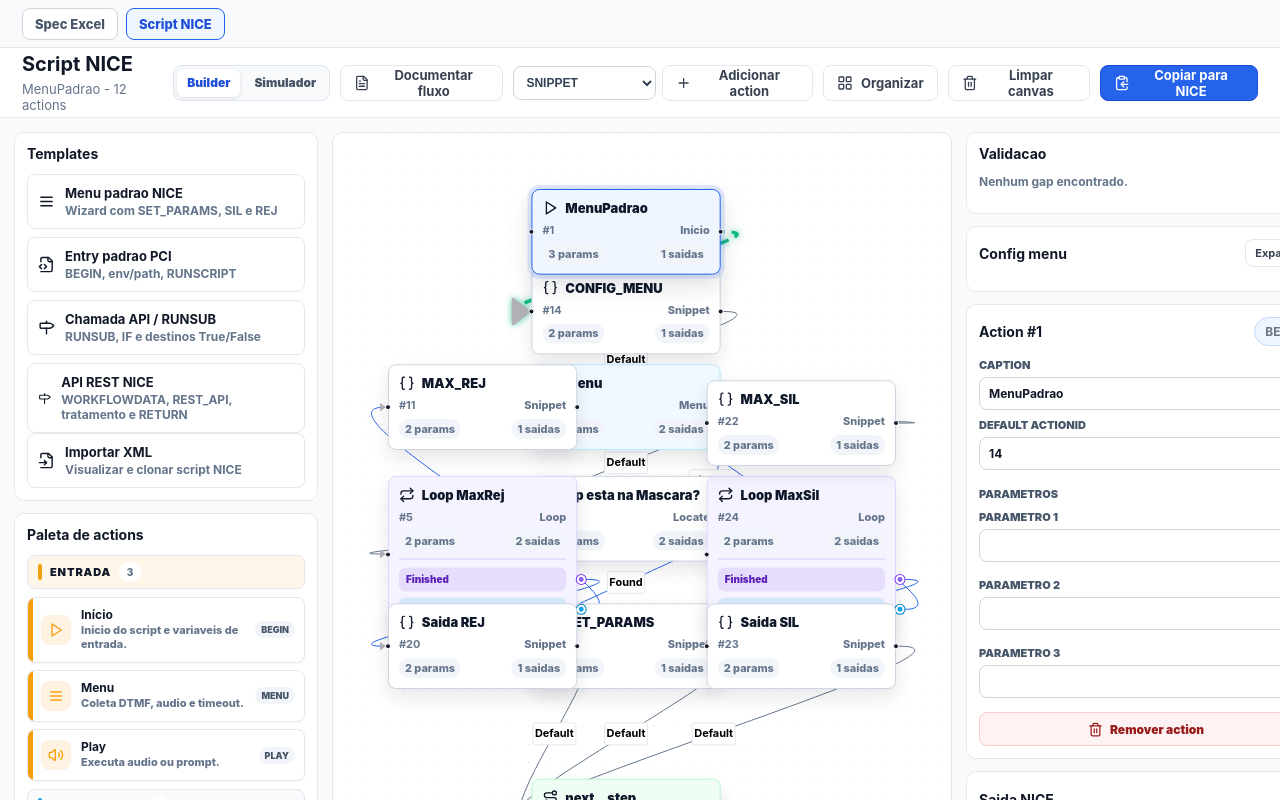
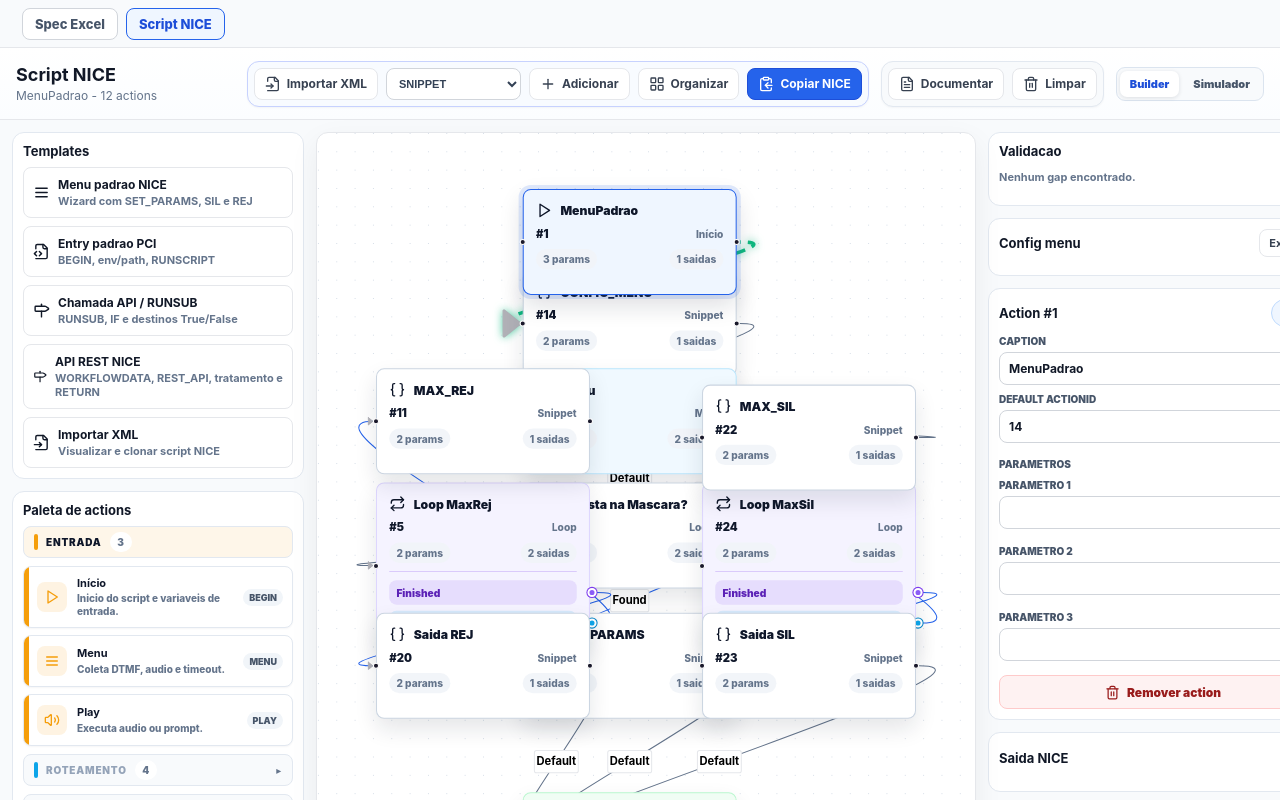
Before and after one commit to rafaelvalquer/ura-flow, a React (Vite) app: page / in a window 1280 px wide. Both pictures are taken after a click on the button "Script NICE". Shown: the top 800 px of the page. Built offline with nearby package versions, Linux system fonts and the light colour scheme.

Commit message:
ura-flow_MelhoriasLayout

```diff
--- a/src/components/nodes/NiceActionNode.jsx
+++ b/src/components/nodes/NiceActionNode.jsx
@@ -42,6 +42,7 @@ export default function NiceActionNode({ data, selected }) {
   const ifOutputs = isIfAction ? makeIfOutputs(data) : [];
   const loopOutputs = isLoopAction ? makeLoopOutputs(data) : [];
   const decisionSummary = makeDecisionSummary(data);
+  const actionSummary = makeActionSummary(data);
 
   return (
     <div className={`nice-action-node nice-action-${data.action?.toLowerCase()} ${selected ? 'is-selected' : ''} ${data.isSimulated ? 'is-simulated' : ''}`}>
@@ -58,6 +59,11 @@ export default function NiceActionNode({ data, selected }) {
         <span>{data.parameters?.length ?? 0} params</span>
         <span>{branchCount} saidas</span>
       </div>
+      {actionSummary ? (
+        <div className="nice-action-node-summary" title={actionSummary}>
+          {actionSummary}
+        </div>
+      ) : null}
       {decisionSummary ? (
         <div className={`nice-decision-summary is-${decisionSummary.kind}`} title={decisionSummary.title}>
           {decisionSummary.label ? <span>{decisionSummary.label}</span> : null}
@@ -128,6 +134,30 @@ export default function NiceActionNode({ data, selected }) {
       )}
     </div>
   );
+}
+
+function makeActionSummary(data) {
+  const parameters = data.parameters ?? [];
+
+  if (data.action === 'PLAY') {
+    return cleanDecisionValue(parameters[0]) || '';
+  }
+
+  if (data.action === 'RUNSCRIPT') {
+    return cleanDecisionValue(parameters[0]) || '';
+  }
+
+  if (data.action === 'REST_API') {
+    const method = cleanDecisionValue(parameters[4]);
+    const url = cleanDecisionValue(parameters[1]);
+    return [method, url].filter(Boolean).join(' ');
+  }
+
+  if (data.action === 'WORKFLOWDATA' || data.action === 'RETURN') {
+    return cleanDecisionValue(parameters[0]) || '';
+  }
+
+  return '';
 }
 
 function makeDecisionSummary(data) {
--- a/src/features/nice-script/NiceScriptWorkspaceRoot.jsx
+++ b/src/features/nice-script/NiceScriptWorkspaceRoot.jsx
@@ -475,11 +475,59 @@ export default function NiceScriptWorkspace() {
   return (
     <>
       <header className="nice-toolbar">
-        <div>
+        <div className="nice-toolbar-title">
           <h1>Script NICE</h1>
           <p>{script.name} - {script.actions.length} actions</p>
         </div>
-        <div className="toolbar-context">
+        <div className="nice-toolbar-actions">
+          {niceMode === 'builder' ? (
+            <div className="nice-toolbar-group is-primary" aria-label="Acoes principais">
+              <input ref={fileInputRef} className="sr-only" type="file" accept=".xml" onChange={handleImportXml} />
+              <button className="ghost-button" type="button" onClick={() => fileInputRef.current?.click()}>
+                <FileInput size={16} />
+                Importar XML
+              </button>
+              <label className="nice-toolbar-add">
+                <select value={manualActionType} onChange={(event) => setManualActionType(event.target.value)}>
+                  {MANUAL_ACTION_TYPES.map((type) => (
+                    <option value={type} key={type}>{type}</option>
+                  ))}
+                </select>
+                <button className="ghost-button" type="button" onClick={() => addManualAction(manualActionType)}>
+                  <Plus size={16} />
+                  Adicionar
+                </button>
+              </label>
+              <button className="ghost-button" type="button" onClick={handleOrganizeScript} disabled={!script.actions.length}>
+                <LayoutGrid size={16} />
+                Organizar
+              </button>
+              <button className="secondary-button" type="button" onClick={copyToNice}>
+                <ClipboardCopy size={16} />
+                Copiar NICE
+              </button>
+            </div>
+          ) : (
+            <div className="nice-toolbar-group is-primary" aria-label="Acoes do simulador">
+              <button className="ghost-button" type="button" onClick={resetSimulation}>
+                Resetar teste
+              </button>
+            </div>
+          )}
+
+          <div className="nice-toolbar-group is-secondary" aria-label="Acoes secundarias">
+            <button className="ghost-button" type="button" onClick={() => setDocumentationOpen(true)} disabled={!script.actions.length}>
+              <FileText size={16} />
+              Documentar
+            </button>
+            {niceMode === 'builder' && (
+              <button className="ghost-button" type="button" onClick={clearCanvas} disabled={!script.actions.length}>
+                <Trash2 size={16} />
+                Limpar
+              </button>
+            )}
+          </div>
+
           <div className="nice-mode-toggle" role="group" aria-label="Modo Script NICE">
             <button
               className={niceMode === 'builder' ? 'is-active' : ''}
@@ -496,41 +544,6 @@ export default function NiceScriptWorkspace() {
               Simulador
             </button>
           </div>
-          <button className="ghost-button" type="button" onClick={() => setDocumentationOpen(true)} disabled={!script.actions.length}>
-            <FileText size={16} />
-            Documentar fluxo
-          </button>
-          {niceMode === 'builder' ? (
-            <>
-              <label className="nice-toolbar-add">
-                <select value={manualActionType} onChange={(event) => setManualActionType(event.target.value)}>
-                  {MANUAL_ACTION_TYPES.map((type) => (
-                    <option value={type} key={type}>{type}</option>
-                  ))}
-                </select>
-                <button className="ghost-button" type="button" onClick={() => addManualAction(manualActionType)}>
-                  <Plus size={16} />
-                  Adicionar action
-                </button>
-              </label>
-              <button className="ghost-button" type="button" onClick={handleOrganizeScript} disabled={!script.actions.length}>
-                <LayoutGrid size={16} />
-                Organizar
-              </button>
-              <button className="ghost-button" type="button" onClick={clearCanvas} disabled={!script.actions.length}>
-                <Trash2 size={16} />
-                Limpar canvas
-              </button>
-              <button className="secondary-button" type="button" onClick={copyToNice}>
-                <ClipboardCopy size={16} />
-                Copiar para NICE
-              </button>
-            </>
-          ) : (
-            <button className="ghost-button" type="button" onClick={resetSimulation}>
-              Resetar teste
-            </button>
-          )}
         </div>
       </header>
 
@@ -602,7 +615,6 @@ export default function NiceScriptWorkspace() {
                 <small>WORKFLOWDATA, REST_API, tratamento e RETURN</small>
               </span>
             </button>
-            <input ref={fileInputRef} className="sr-only" type="file" accept=".xml" onChange={handleImportXml} />
             <button className="nice-template-button" type="button" onClick={() => fileInputRef.current?.click()}>
               <FileInput size={17} />
               <span>
--- a/src/features/nice-script/components/modals/ConnectionModal.jsx
+++ b/src/features/nice-script/components/modals/ConnectionModal.jsx
@@ -1,4 +1,4 @@
-import { useEffect, useState } from 'react';
+import { useMemo, useState } from 'react';
 import { Field, SelectField } from '../forms/NiceFormFields.jsx';
 import { getAvailableConnectionOptions } from '../../services/niceConnectionOptions.js';
 
--- a/src/styles/global.css
+++ b/src/styles/global.css
@@ -1,4 +1,8 @@
 :root {
+  --space-1: 8px;
+  --space-2: 12px;
+  --space-3: 16px;
+  --space-4: 24px;
   font-family: Inter, ui-sans-serif, system-ui, -apple-system, BlinkMacSystemFont, "Segoe UI", sans-serif;
   color: #111827;
   background: #f8fafc;
@@ -676,47 +680,106 @@ button:disabled {
   min-height: 0;
 }
 
+.nice-workspace-shell {
+  font-size: 13px;
+}
+
+.nice-workspace-shell .section-header {
+  gap: var(--space-1);
+  margin-bottom: var(--space-1);
+}
+
+.nice-workspace-shell .section-header h2 {
+  font-size: 13px;
+}
+
+.nice-workspace-shell .section-header span {
+  font-size: 11px;
+}
+
 .nice-toolbar {
-  height: 70px;
+  min-height: 72px;
   display: flex;
   align-items: center;
   justify-content: space-between;
-  padding: 0 22px;
+  gap: var(--space-3);
+  padding: var(--space-1) var(--space-3);
   border-bottom: 1px solid #e5e7eb;
-  background: #ffffff;
+  background: linear-gradient(180deg, #ffffff 0%, #fbfdff 100%);
+}
+
+.nice-toolbar-title {
+  min-width: 210px;
 }
 
 .nice-toolbar h1 {
   margin: 0;
-  font-size: 20px;
+  font-size: 18px;
   line-height: 1.2;
 }
 
 .nice-toolbar p {
-  margin: 5px 0 0;
+  margin: 3px 0 0;
   color: #64748b;
-  font-size: 13px;
+  font-size: 12px;
+}
+
+.nice-toolbar-actions {
+  min-width: 0;
+  display: flex;
+  align-items: center;
+  justify-content: flex-end;
+  gap: var(--space-2);
+  flex-wrap: wrap;
+}
+
+.nice-toolbar-group {
+  display: inline-flex;
+  align-items: center;
+  gap: var(--space-1);
+  padding: 6px;
+  border: 1px solid #e2e8f0;
+  border-radius: 12px;
+  background: #ffffff;
+  box-shadow: 0 1px 2px rgba(15, 23, 42, 0.04);
+}
+
+.nice-toolbar-group.is-primary {
+  border-color: #c7d2fe;
+  background: #f8fbff;
+}
+
+.nice-toolbar-group.is-secondary {
+  background: #f8fafc;
+}
+
+.nice-toolbar .ghost-button,
+.nice-toolbar .secondary-button {
+  height: 32px;
+  gap: 6px;
+  padding: 0 10px;
+  font-size: 12px;
 }
 
 .nice-toolbar-add {
   display: inline-flex;
   align-items: center;
-  gap: 6px;
+  gap: var(--space-1);
 }
 
 .nice-toolbar-add select {
+  height: 32px;
+  border: 1px solid #d1d5db;
+  border-radius: 8px;
+  padding: 0 8px;
+  background: #ffffff;
+  color: #334155;
+  font-size: 11px;
+  font-weight: 800;
+}
+
+.nice-mode-toggle {
   height: 34px;
-  border: 1px solid #d1d5db;
-  border-radius: 8px;
-  padding: 0 8px;
-  background: #ffffff;
-  color: #334155;
-  font-size: 12px;
-  font-weight: 800;
-}
-
-.nice-mode-toggle {
-  height: 36px;
   display: inline-flex;
   align-items: center;
   gap: 4px;
@@ -727,13 +790,13 @@ button:disabled {
 }
 
 .nice-mode-toggle button {
-  height: 28px;
+  height: 26px;
   border: 0;
   border-radius: 7px;
   padding: 0 10px;
   background: transparent;
   color: #475569;
-  font-size: 12px;
+  font-size: 11px;
   font-weight: 900;
 }
 
@@ -747,9 +810,10 @@ button:disabled {
   flex: 1;
   min-height: 0;
   display: grid;
-  grid-template-columns: 304px minmax(620px, 1fr) 360px;
-  gap: 14px;
-  padding: 14px;
+  grid-template-columns: 292px minmax(660px, 1fr) 350px;
+  gap: var(--space-2);
+  padding: var(--space-2);
+  background: #f8fafc;
 }
 
 .nice-simulator-grid {
@@ -757,8 +821,9 @@ button:disabled {
   min-height: 0;
   display: grid;
   grid-template-columns: 330px minmax(620px, 1fr) 360px;
-  gap: 14px;
-  padding: 14px;
+  gap: var(--space-2);
+  padding: var(--space-2);
+  background: #f8fafc;
 }
 
 .nice-left-panel,
@@ -769,16 +834,17 @@ button:disabled {
   overflow: auto;
   display: flex;
   flex-direction: column;
-  gap: 12px;
+  gap: var(--space-2);
 }
 
 .nice-canvas-shell {
-  min-height: calc(100vh - 146px);
+  min-height: calc(100vh - 120px);
   overflow: hidden;
   position: relative;
   border: 1px solid #e5e7eb;
-  border-radius: 10px;
-  background: #ffffff;
+  border-radius: 12px;
+  background: #ffffff;
+  box-shadow: 0 10px 30px rgba(15, 23, 42, 0.06);
 }
 
 .nice-canvas-shell.is-read-only {
@@ -787,7 +853,10 @@ button:disabled {
 }
 
 .nice-panel {
-  padding: 12px;
+  padding: 10px;
+  border-color: #e2e8f0;
+  border-radius: 12px;
+  background: #ffffff;
 }
 
 .nice-accordion-toggle {
@@ -804,10 +873,10 @@ button:disabled {
   width: 100%;
   display: flex;
   align-items: center;
-  gap: 10px;
+  gap: var(--space-1);
   border: 1px solid #e5e7eb;
   border-radius: 8px;
-  padding: 10px;
+  padding: 9px;
   background: #ffffff;
   color: #111827;
   text-align: left;
@@ -827,14 +896,14 @@ button:disabled {
 
 .nice-template-button strong,
 .nice-clone-item strong {
-  font-size: 13px;
+  font-size: 12px;
 }
 
 .nice-template-button small,
 .nice-clone-item small,
 .nice-empty-text {
   color: #64748b;
-  font-size: 12px;
+  font-size: 11px;
   font-weight: 700;
 }
 
@@ -845,7 +914,7 @@ button:disabled {
 .nice-action-palette {
   display: flex;
   flex-direction: column;
-  gap: 8px;
+  gap: var(--space-1);
 }
 
 .nice-action-palette {
@@ -860,7 +929,7 @@ button:disabled {
 
 .nice-action-palette-title {
   width: 100%;
-  height: 34px;
+  height: 32px;
   display: flex;
   align-items: center;
   gap: 8px;
@@ -869,7 +938,7 @@ button:disabled {
   padding: 0 10px;
   background: #f8fafc;
   color: #94a3b8;
-  font-size: 11px;
+  font-size: 10px;
   font-weight: 950;
   letter-spacing: 0.08em;
   text-align: left;
@@ -993,7 +1062,7 @@ button:disabled {
 .nice-palette-item strong {
   overflow: hidden;
   color: #0f172a;
-  font-size: 12px;
+  font-size: 11px;
   line-height: 1.2;
   text-overflow: ellipsis;
   white-space: nowrap;
@@ -1001,7 +1070,7 @@ button:disabled {
 
 .nice-palette-item small {
   color: #64748b;
-  font-size: 11px;
+  font-size: 10px;
   font-weight: 800;
   line-height: 1.25;
 }
@@ -1041,7 +1110,7 @@ button:disabled {
 .nice-alert {
   border-radius: 8px;
   padding: 8px 9px;
-  font-size: 12px;
+  font-size: 11px;
   font-weight: 800;
   line-height: 1.35;
 }
@@ -1103,7 +1172,7 @@ button:disabled {
 .nice-editor-block strong,
 .nice-options-header strong {
   color: #475569;
-  font-size: 11px;
+  font-size: 10px;
   font-weight: 900;
   text-transform: uppercase;
 }
@@ -2438,13 +2507,14 @@ button:disabled {
 }
 
 .nice-action-node {
-  width: 190px;
+  width: 210px;
+  min-height: 104px;
   border: 1px solid #cbd5e1;
   border-radius: 8px;
-  padding: 10px;
+  padding: var(--space-2);
   background: #ffffff;
   color: #111827;
-  box-shadow: 0 8px 18px rgba(15, 23, 42, 0.1);
+  box-shadow: 0 10px 22px rgba(15, 23, 42, 0.11);
 }
 
 .nice-action-node.is-selected {
@@ -2464,10 +2534,11 @@ button:disabled {
 .nice-action-node-title {
   display: flex;
   align-items: center;
-  gap: 7px;
+  gap: var(--space-1);
   color: #0f172a;
-  font-size: 13px;
+  font-size: 12px;
   font-weight: 900;
+  line-height: 1.25;
 }
 
 .nice-action-node-title span {
@@ -2482,25 +2553,55 @@ button:disabled {
   display: flex;
   align-items: center;
   justify-content: space-between;
-  gap: 8px;
-  margin-top: 7px;
+  gap: var(--space-1);
+  margin-top: var(--space-1);
   color: #64748b;
-  font-size: 11px;
+  font-size: 10px;
   font-weight: 800;
+}
+
+.nice-action-node-meta b {
+  color: #0f172a;
+  font-size: 11px;
+  font-weight: 950;
+}
+
+.nice-action-node-meta span {
+  min-width: 0;
+  overflow: hidden;
+  text-overflow: ellipsis;
+  white-space: nowrap;
 }
 
 .nice-action-node-footer span {
   border-radius: 999px;
-  background: #f1f5f9;
-  padding: 3px 6px;
+  background: rgba(241, 245, 249, 0.92);
+  padding: 4px 7px;
+}
+
+.nice-action-node-summary {
+  display: -webkit-box;
+  min-height: 28px;
+  margin-top: var(--space-1);
+  overflow: hidden;
+  -webkit-box-orient: vertical;
+  -webkit-line-clamp: 2;
+  border: 1px solid rgba(148, 163, 184, 0.22);
+  border-radius: 7px;
+  padding: 6px 7px;
+  background: rgba(255, 255, 255, 0.62);
+  color: #334155;
+  font-size: 10px;
+  font-weight: 800;
+  line-height: 1.35;
 }
 
 .nice-decision-summary {
   display: flex;
   align-items: center;
-  gap: 6px;
+  gap: var(--space-1);
   min-width: 0;
-  margin-top: 8px;
+  margin-top: var(--space-1);
   padding: 5px 7px;
   border: 1px solid rgba(148, 163, 184, 0.32);
   border-radius: 7px;
```
